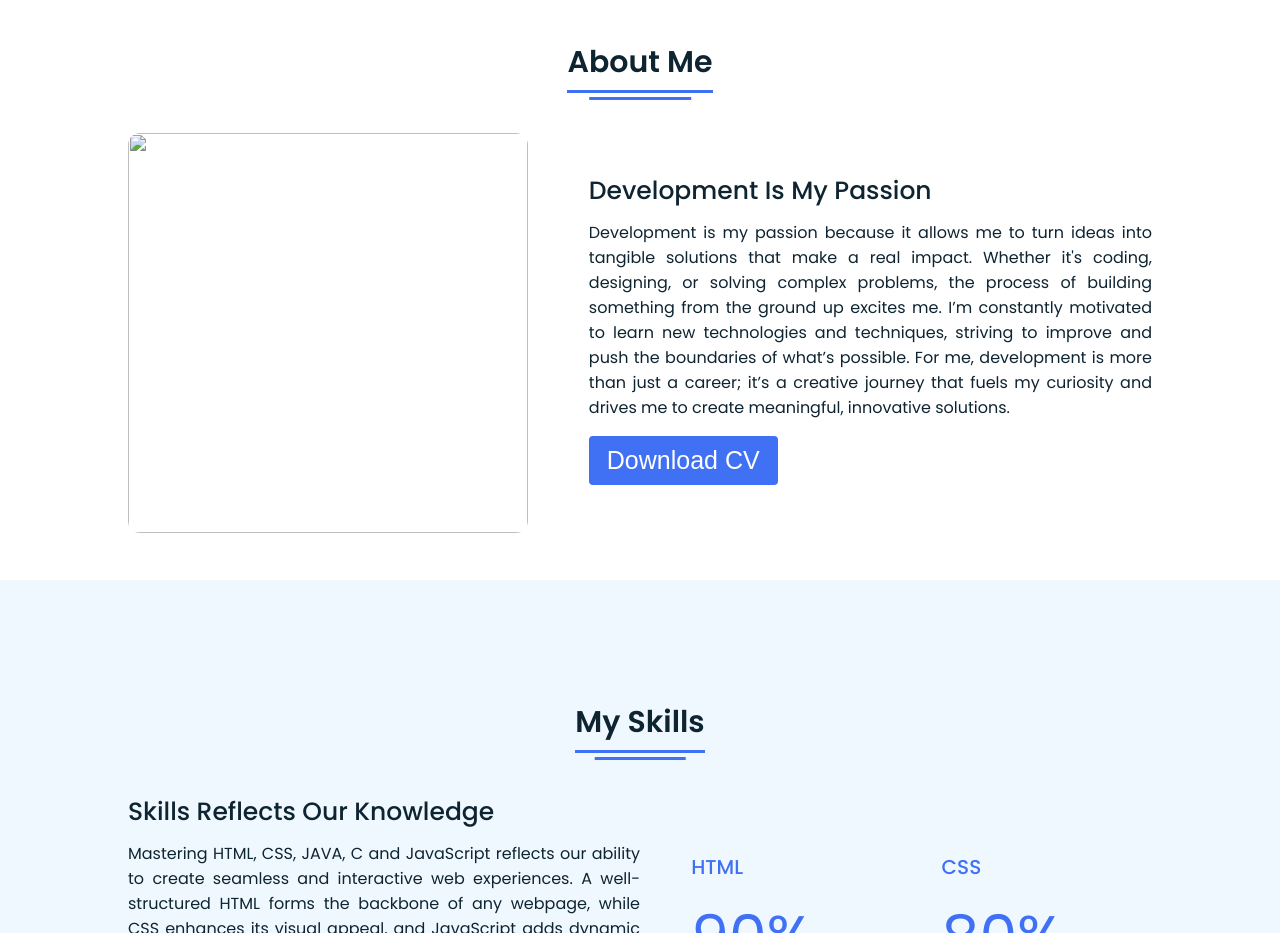
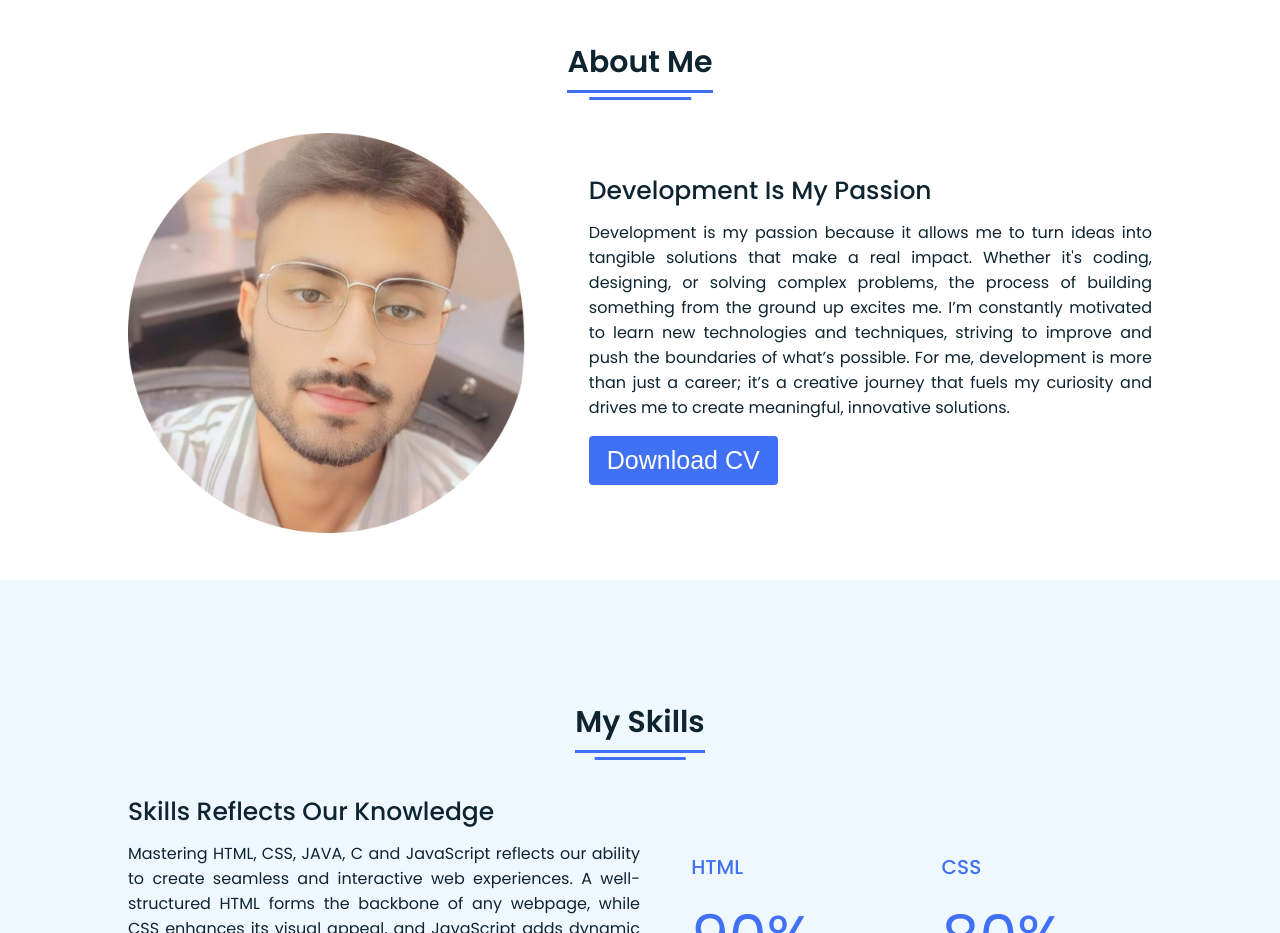
Before and after one commit to AjayDeol09/Portfolio, a plain HTML site: page index.html in a window 1280 px wide. Shown: the part 840-1773 px from the top of the page. Drawn offline with Linux system fonts and the light colour scheme.

Commit message:
Update index.html

```diff
--- a/index.html
+++ b/index.html
@@ -58,7 +58,7 @@
         <div class="title"><span>About Me</span></div>
         <div class="about-details">
           <div class="left">
-            <img src="/random/ajay.png.png" alt="" />
+            <img src="ajay.png.png" alt="" />
           </div>
           <div class="right">
             <div class="topic">Development Is My Passion</div>
```
